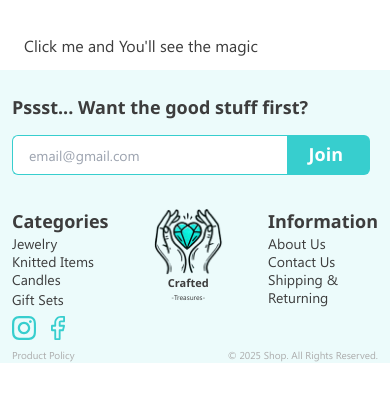
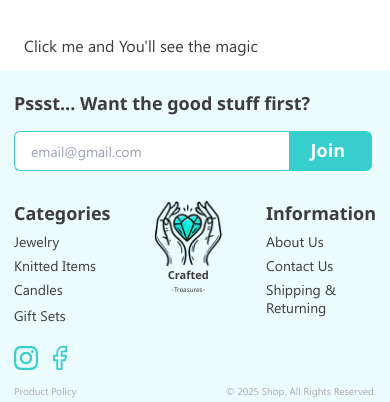
Before and after one commit to Senriv/handmade-shop, a Next.js app: page /shop in a window 390 px wide. Shown: the part 549-951 px from the top of the page. Before the commit the page ends 912 px from the top, so only its background shows below. Built offline with nearby package versions, Linux system fonts and the light colour scheme; no server answers.

Commit message:
Footer/86c3dzn2d/fix (#15)
* fixed footer

* fixed footer

---------

Co-authored-by: Vitalii <64468958+Senriv@users.noreply.github.com>

```diff
--- a/src/components/FooterMain.tsx
+++ b/src/components/FooterMain.tsx
@@ -33,12 +33,12 @@ export default function FooterMain() {
 
   return (
     <footer className="bg-mint">
-      <Container>
+      <div className="max-w-[767px] mx-auto px-[14px] sm:px-[30px] sm:max-w-[1439px] md:px-[90px] md:min-w-[1440px]">
         {/* mobile view */}
         <div className="block sm:hidden">
-          <div className="pt-6 flex flex-col">
+          <div className="pt-5 flex flex-col">
             {/* join us */}
-            <div className="max-w-[358px] flex flex-col  mb-[14px] ">
+            <div className="max-w-[358px] flex flex-col  mb-[10px] ">
               <h1 className="text-[18px] font-bold mb-[14px]">
                 Pssst... Want the good stuff first?
               </h1>
@@ -85,7 +85,7 @@ export default function FooterMain() {
             <ul className="flex flex-row justify-between w-full ">
               {/* categories */}
               <li className="">
-                <ul>
+                <ul className="flex flex-col gap-[6px]">
                   <li>
                     <p className="text-[18px] font-bold ">Categories</p>
                   </li>
@@ -124,7 +124,7 @@ export default function FooterMain() {
               </li>
               {/* information */}
               <li>
-                <ul className="flex flex-col ">
+                <ul className="flex flex-col gap-[6px]">
                   <li>
                     <p className="text-[18px] font-bold hover:text-accentMain">
                       Information
@@ -150,7 +150,7 @@ export default function FooterMain() {
               </li>
             </ul>
             {/* social media */}
-            <div className="flex  flex-row gap-3 mt-[6px] justify-start mb-2 sm:hidden">
+            <div className="flex  flex-row gap-3 mt-5 justify-start mb-[14px] sm:hidden">
               <Link href="https://www.instagram.com">
                 <InstagramSVG className="hover:fill-[#2CA7A7]" />
               </Link>
@@ -160,8 +160,10 @@ export default function FooterMain() {
               </Link>
             </div>
           </div>
-          <div className="flex justify-between">
-            <p className="text-[10px] text-lightGray">Product Policy</p>
+          <div className="flex justify-between pb-[6px]">
+            <p className="text-[10px] text-lightGray cursor-pointer">
+              Product Policy
+            </p>
             <p className="text-[10px] text-lightGray">
               &copy; 2025 Shop. All Rights Reserved.
             </p>
@@ -171,9 +173,10 @@ export default function FooterMain() {
         {/* others view */}
         <div className="hidden sm:block">
           <div className="flex flex-row justify-between sm:pt-10 md:pt-10">
+            <div className="flex flex-row mt-3 sm:gap-[92px] md:gap-[118px]">
               {/* categories */}
 
-            <ul className="mt-[12px] ">
+              <ul>
                 <li>
                   <p className="text-[18px] font-bold leading-[30px]">
                     Categories
@@ -201,7 +204,7 @@ export default function FooterMain() {
                 </li>
               </ul>
               {/* Information */}
-            <ul className="mt-[12px]">
+              <ul>
                 <li>
                   <p className="text-[18px] font-bold leading-[30px]  ">
                     Information
@@ -223,7 +226,7 @@ export default function FooterMain() {
                   </p>
                 </li>
               </ul>
-
+            </div>
             {/* logo */}
             <div className=" flex flex-col items-center group  hover:text-accentMain active:text-accentMainActive cursor-pointer">
               <Image
@@ -296,13 +299,15 @@ export default function FooterMain() {
             </div>
           </div>
           <div className="flex gap-16 justify-end pb-3">
-            <p className="text-[10px] text-lightGray">Product Policy</p>
+            <p className="text-[10px] text-lightGray cursor-pointer">
+              Product Policy
+            </p>
             <p className="text-[10px] text-lightGray">
               &copy; 2025 Shop. All Rights Reserved.
             </p>
           </div>
         </div>
-      </Container>
+      </div>
     </footer>
   );
 }
```
Lines whose indentation alone changed are shown as unchanged.
